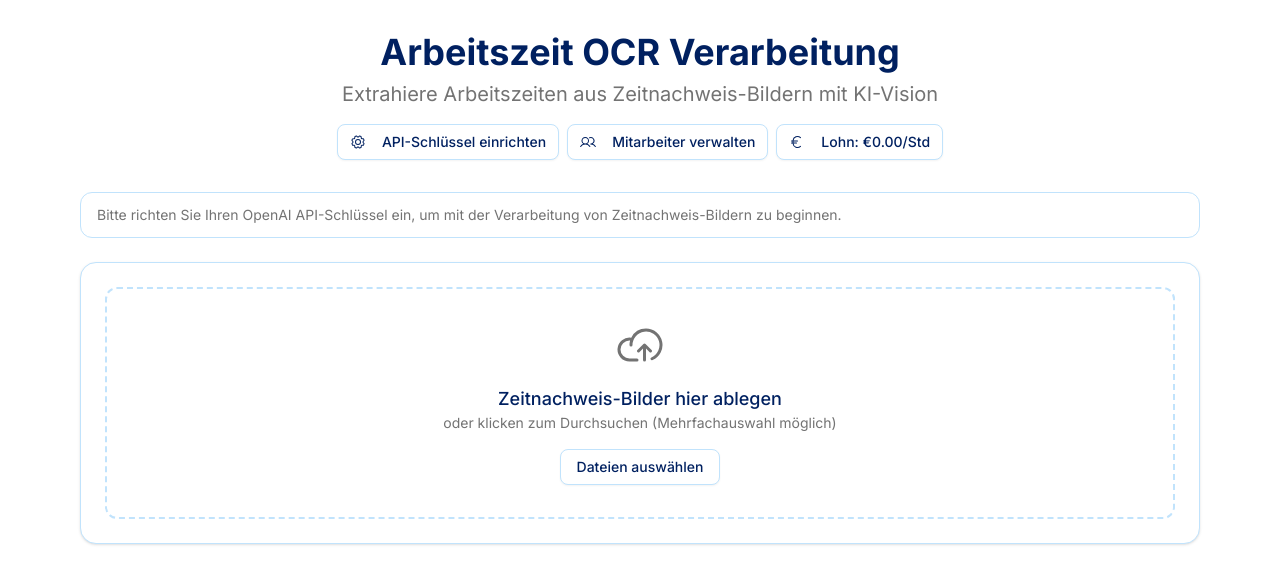
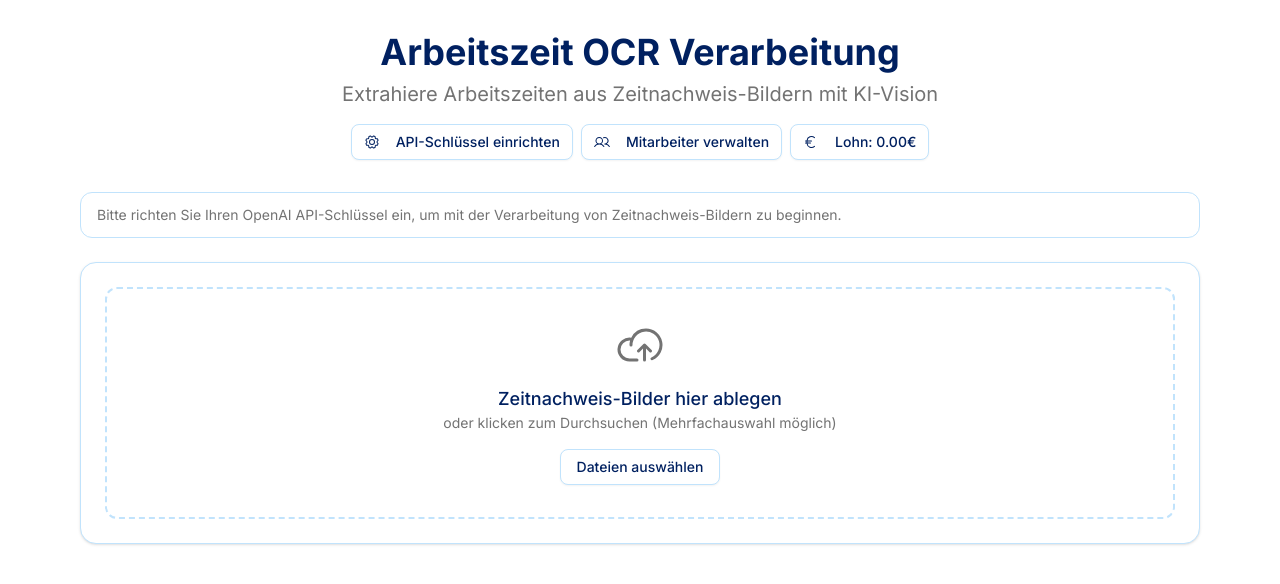
Before and after one commit to johannesbremer/johannesbremer.github.io, a React (Vite) app: page / in a window 1280 px wide. Shown: the top 584 px of the page. Built offline with nearby package versions, Linux system fonts and the light colour scheme.

Commit message:
Smol style fix.

```diff
--- a/src/App.tsx
+++ b/src/App.tsx
@@ -203,7 +203,7 @@ function App() {
               variant="outline"
             >
               <CurrencyEur className="mr-2" size={16} />
-              Lohn: €{hourlyWage.toFixed(2)}/Std
+              Lohn: {hourlyWage.toFixed(2)}€
             </Button>
           </div>
         </header>
```
